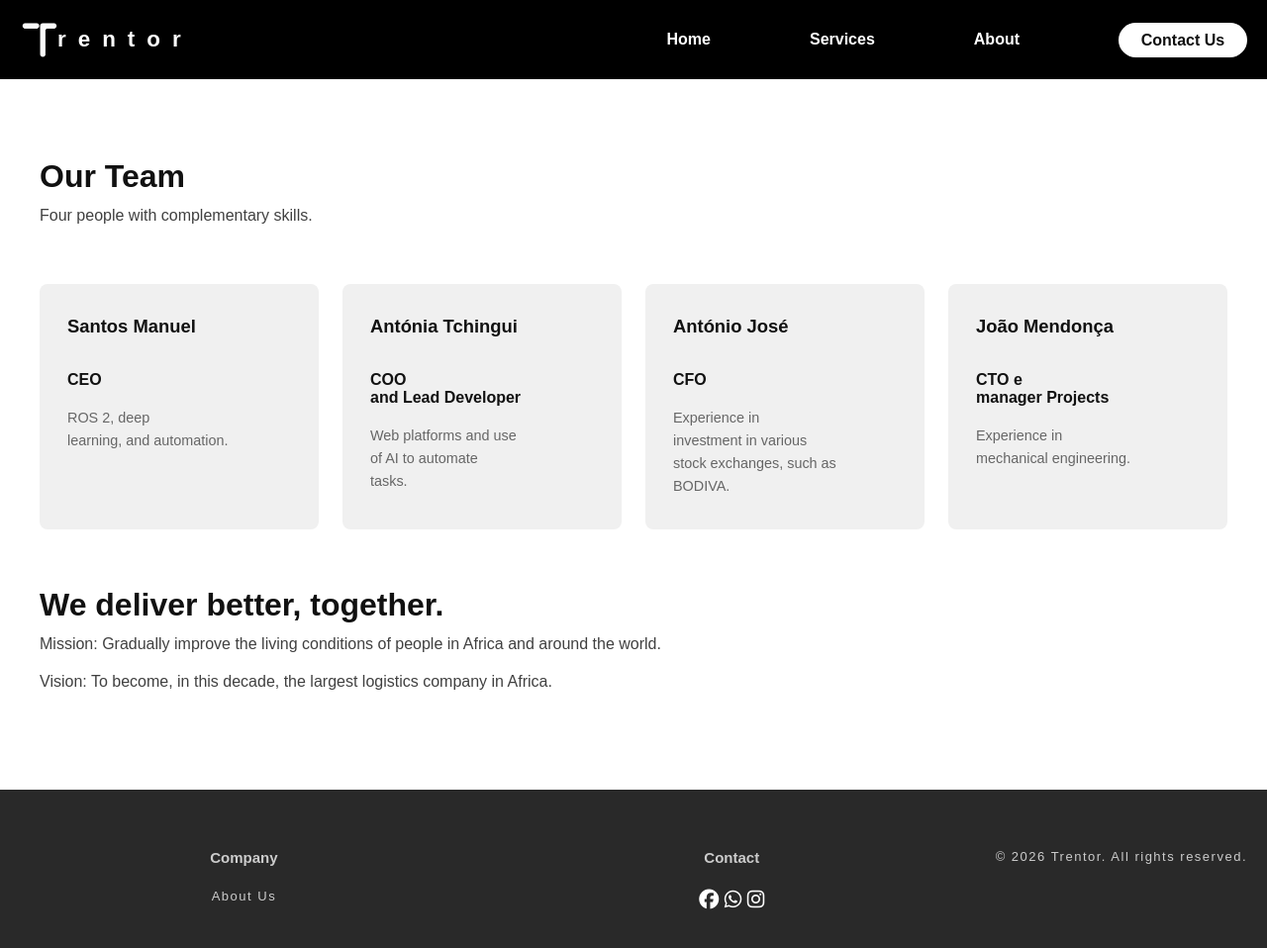
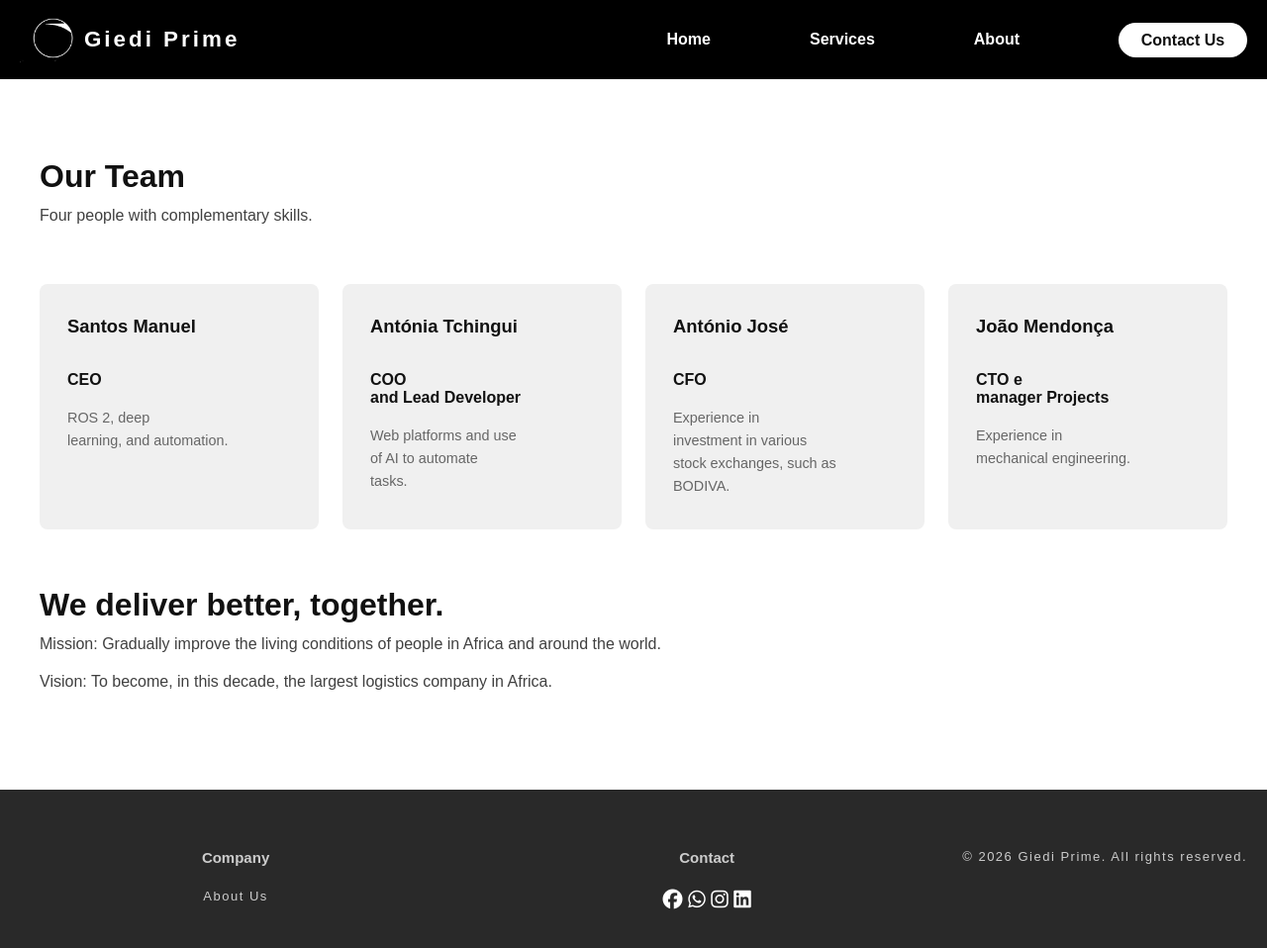
Before and after one commit to antonia567/trentor, a plain HTML site: page sobre.html in a window 1280 px wide. Shown: the whole page at 99% size. Drawn offline with Linux system fonts and the light colour scheme.

Commit message:
Paginas alteradas

```diff
--- a/sobre.html
+++ b/sobre.html
@@ -3,7 +3,7 @@
 <head>
     <meta charset="UTF-8">
     <meta name="viewport" content="width=device-width, initial-scale=1.0">
-    <title>About | Trentor</title>
+    <title>About | Giedi Prime</title>
     <link rel="stylesheet" href="style.css">
     <script src="script.js" defer></script>
     <link rel="stylesheet" href="https://cdnjs.cloudflare.com/ajax/libs/font-awesome/6.5.0/css/all.min.css">
@@ -11,9 +11,9 @@
 <body>
 
     <header class="menu">
-  <a href="index.html" class="logo-link" aria-label="Trentor, página inicial" transition="no">
-    <img src="trentor.jpg" alt="" class="logo-img">
-    <span class="logo-nome" translate="no">rentor</span>
+  <a href="index.html" class="logo-link" aria-label="Giedi Prime, página inicial" transition="no">
+    <img src="logo.png" alt="" class="logo-img">
+    <span class="logo-nome" translate="no">Giedi Prime</span>
   </a>
 
   <ul class="ul-main" id="menu-principal">
@@ -89,7 +89,7 @@
       <div class="item-fim">
  <h3>Contact</h3>
           <div class="social-icons" style=" font-size: 20px;">
-  <a href="https://www.facebook.com/perfil" target="_blank" aria-label="Facebook">
+  <a href="https://www.facebook.com/profile.php?id=61596541112046" target="_blank" aria-label="Facebook">
     <i class="fab fa-facebook"></i>
   </a>
 
@@ -100,9 +100,13 @@
         <a href="https://www.instagram.com/perfil" target="_blank" aria-label="Instagram">
     <i class="fab fa-instagram"></i>
   </a>
+
+    <a href="https://www.linkedin.com/company/trentortech/" target="_blank" aria-label="LinkedIn">
+      <i class="fa-brands fa-linkedin"></i>
+  </a>
       </div>
     </div>
-     <p class="link-fim">© 2026 Trentor. All rights reserved.</p>
+     <p class="link-fim">© 2026 Giedi Prime. All rights reserved.</p>
 
    </section>
 
--- a/style.css
+++ b/style.css
@@ -52,13 +52,13 @@ a {
 
 .logo-nome {
     max-width: 0;
-    margin-left: 0;
+    margin-left: -2px;
     opacity: 0;
     overflow: hidden;
     white-space: nowrap;
     font-size: 1.4rem;
     font-weight: 700;
-    letter-spacing: 12px;
+    letter-spacing: 3px;
     transition: max-width 0.4s ease, margin-left 0.4s ease, opacity 0.3s ease;
 }
 
@@ -70,7 +70,7 @@ a {
 }
 
 .logo-img {
-    height: 40px;
+    height: 90px;
     width: auto;
     display: block;
 }
@@ -953,7 +953,7 @@ a {
          }
 
     .logo-img {
-        height: 34px;
+        height: 40px;
      }
 
     .btn-contacto {
```
Also changed, not shown: contacto.html (+11 -6 lines), index.html (+14 -10 lines), servicos.html (+10 -6 lines), logo.png (added), trentor.jpg (deleted).
